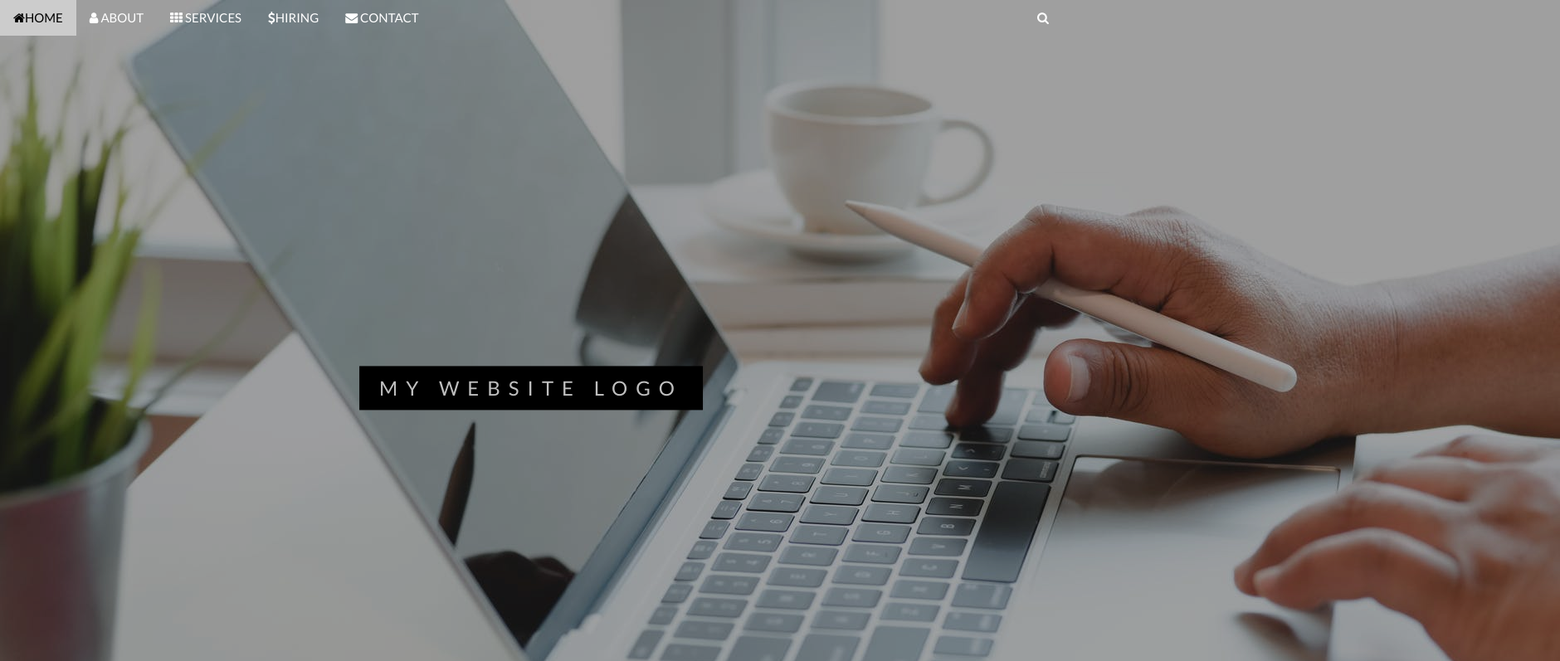
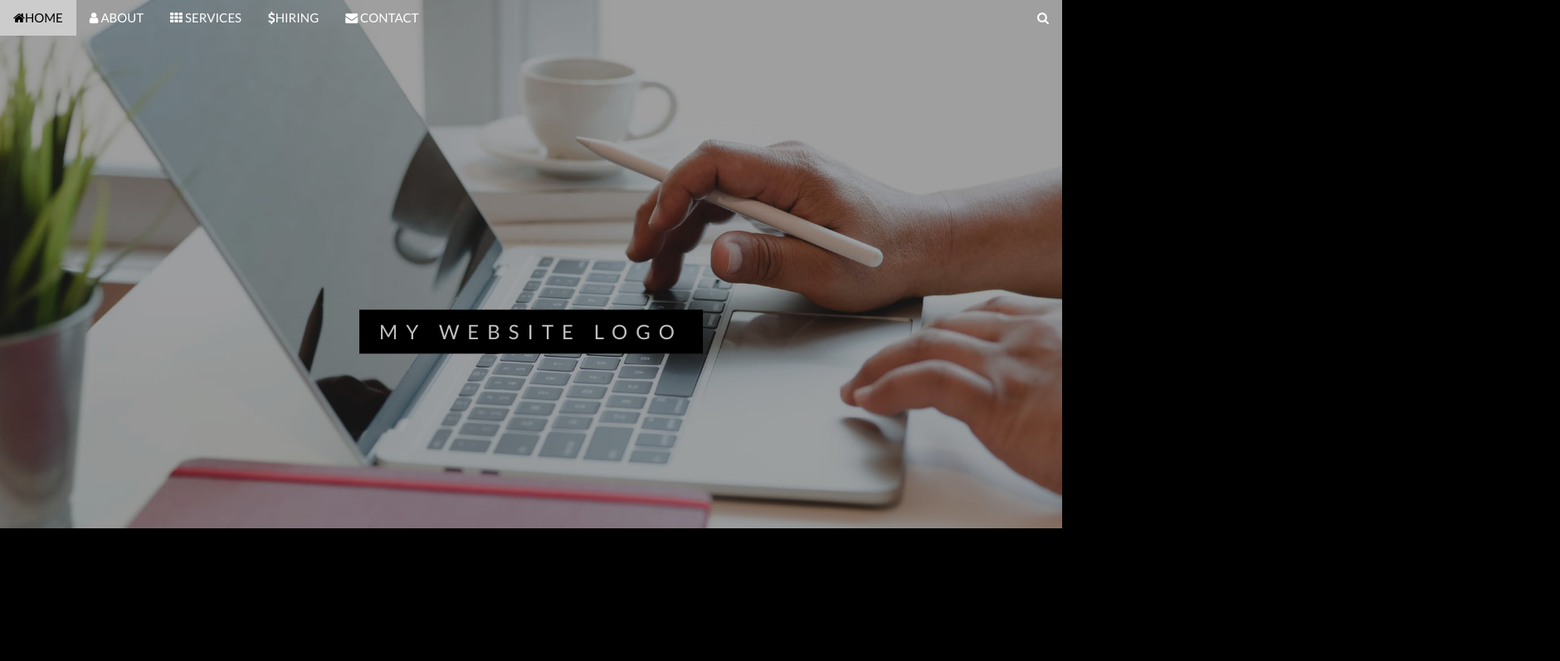
Before and after one commit to Neema2018/Zero-Seven-Ltd, a plain HTML site: page index.html in a window 1280 px wide. Shown: the top 797 px of the page at 83% size, 1880 px wide, since content can reach past the window. Drawn offline with nearby package versions, Linux system fonts and the light colour scheme.

```diff
--- a/index.html
+++ b/index.html
@@ -270,7 +270,7 @@
 
 <!-- First Parallax Image with Logo Text -->
 <div class="bgimg-1 w3-display-container w3-opacity-min" id="home">
-    <img src="IMAGES/home3.jpeg">
+    <img src="IMAGES/home3.jpeg" style="width: 100%;">
   <div class="w3-display-middle" style="white-space:nowrap;">
     <span class="w3-center w3-padding-large w3-black w3-xlarge w3-wide w3-animate-opacity">MY <span class="w3-hide-small">WEBSITE</span> LOGO</span>
   </div>
@@ -398,7 +398,7 @@
   </div>
 
   <div class="container signin">
-    <p>Already have an account? <a href="sign.html">Sign in</a>.</p>
+    <p>Already have an account? <a href="sign.html ">Sign in</a>.</p>
   </div>
 </form>
 
```
